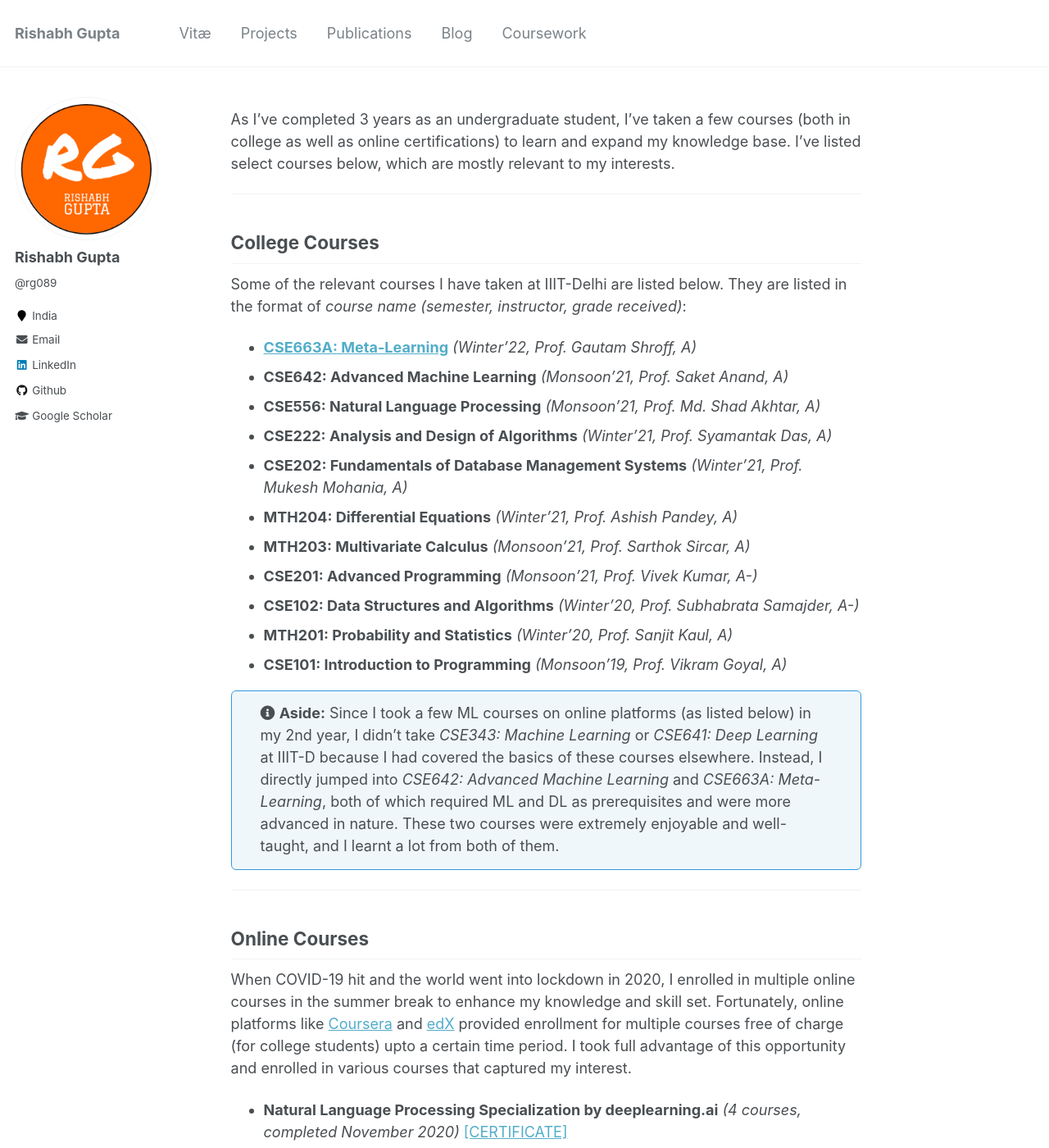
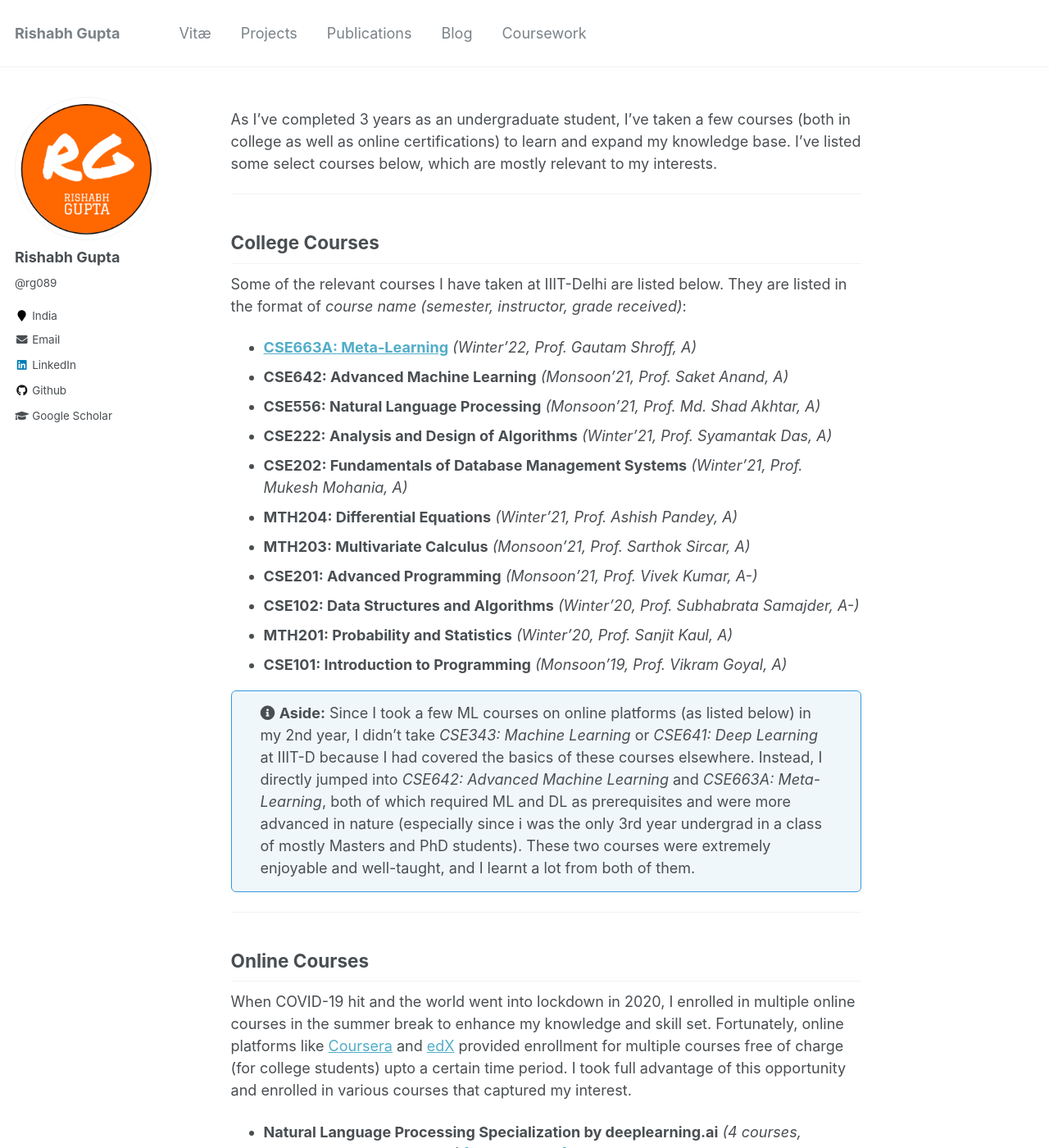
Before and after one commit to rg089/rg089.github.io, a Jekyll site: the page built from _pages/courses.md, in a window 1280 px wide and 1400 px high. Shown: the whole window at 82% size. Built offline with Jekyll 4.4.1, drawn with Linux system fonts in a browser that asks for light colours.

Commit message:
updated courses

```diff
--- a/_pages/courses.md
+++ b/_pages/courses.md
@@ -8,7 +8,7 @@ redirect_from:
 ---
 
 
-As I've completed 3 years as an undergraduate student, I've taken a few courses (both in college as well as online certifications) to learn and expand my knowledge base. I've listed select courses below, which are mostly relevant to my interests.
+As I've completed 3 years as an undergraduate student, I've taken a few courses (both in college as well as online certifications) to learn and expand my knowledge base. I've listed some select courses below, which are mostly relevant to my interests.
 
 ---
 
@@ -28,7 +28,7 @@ Some of the relevant courses I have taken at IIIT-Delhi are listed below. They a
 - **CSE101: Introduction to Programming** *(Monsoon'19, Prof. Vikram Goyal, A)*
 
 <p class="panel-note" markdown="1"><i class="fa fa-info-circle"></i> <b>Aside:</b> Since I took a few ML courses on online platforms (as listed below) in my 2nd year, I didn't take *CSE343: Machine Learning* or *CSE641: Deep Learning* at IIIT-D because I had covered the basics of these courses elsewhere. Instead, I directly jumped into
-*CSE642: Advanced Machine Learning* and *CSE663A: Meta-Learning*, both of which required ML and DL as prerequisites and were more advanced in nature. These two courses were extremely enjoyable and well-taught, and I learnt a lot from both of them.</p>
+*CSE642: Advanced Machine Learning* and *CSE663A: Meta-Learning*, both of which required ML and DL as prerequisites and were more advanced in nature (especially since i was the only 3rd year undergrad in a class of mostly Masters and PhD students). These two courses were extremely enjoyable and well-taught, and I learnt a lot from both of them.</p>
 
 ---
 
```
